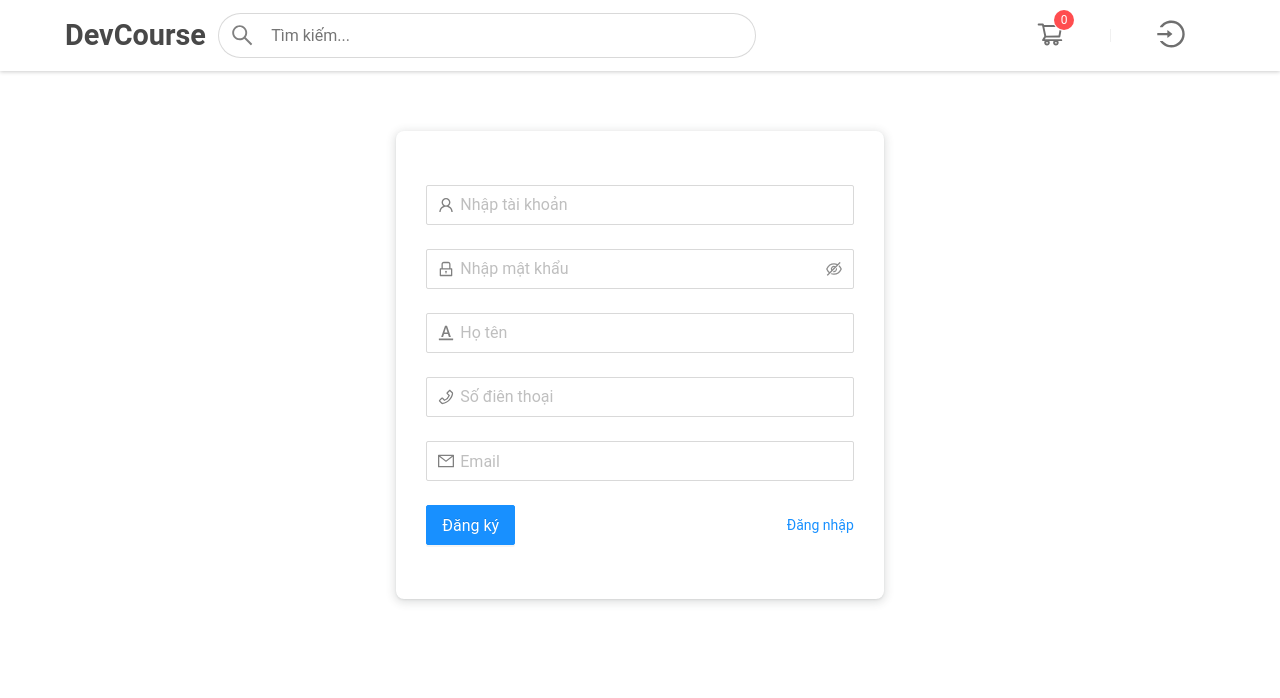
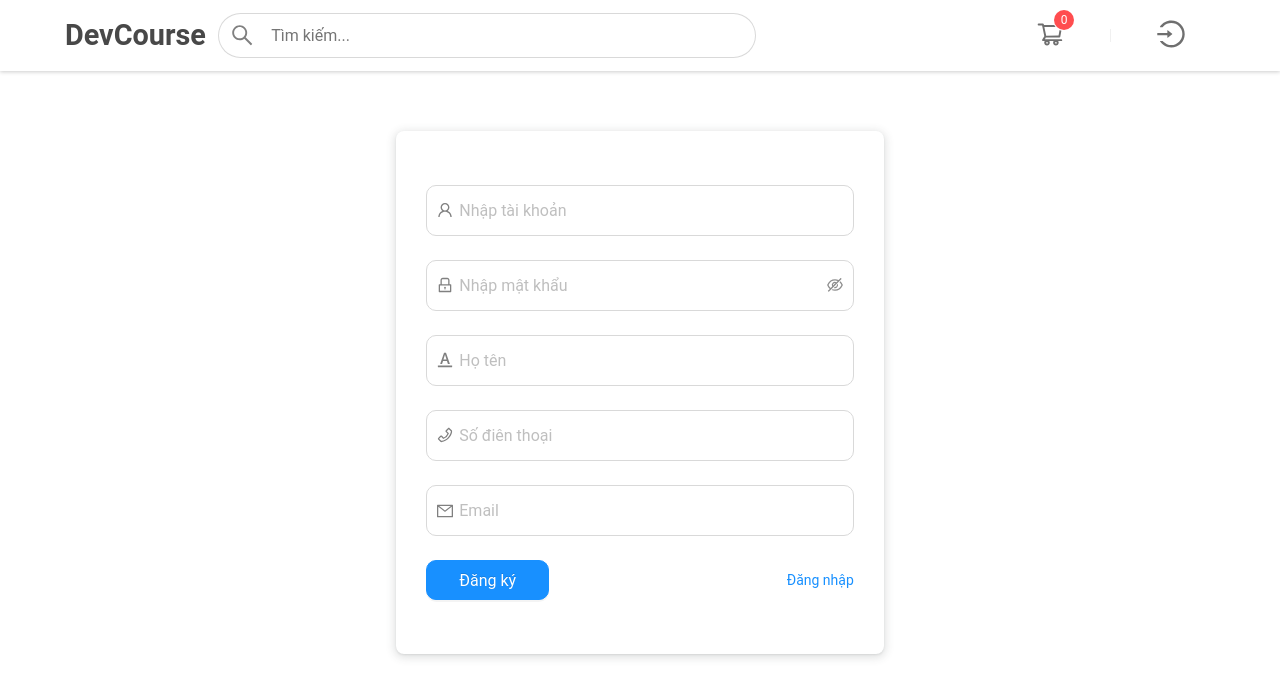
Before and after one commit to codedola/dev-courses, a React (Create React App) app: page /register in a window 1280 px wide. Shown: the top 698 px of the page. Built offline with nearby package versions, Linux system fonts and the light colour scheme; no server answers.

Commit message:
split child component in Login,Register page

```diff
--- /dev/null
+++ b/src/components/LoginForm/index.js
@@ -0,0 +1,47 @@
+import React from "react";
+import { Input, Space } from "antd";
+import { UserOutlined, LockOutlined } from "@ant-design/icons";
+import {
+    FormStyled,
+    FormItemStyled,
+    ButtonSytled,
+} from "../StyledComponent/Login.Styled";
+import { Link } from "react-router-dom";
+export default function LoginForm() {
+    const onFinish = (values) => {
+        console.log("Success:", values);
+    };
+    return (
+        <FormStyled name='basic' size='large' onFinish={onFinish}>
+            <FormItemStyled name='taiKhoan'>
+                <Input prefix={<UserOutlined />} placeholder='Nhập tài khoản' />
+            </FormItemStyled>
+
+            <FormItemStyled name='matKhau'>
+                <Input.Password
+                    prefix={<LockOutlined />}
+                    placeholder='Nhập mật khẩu'
+                />
+            </FormItemStyled>
+
+            <FormItemStyled>
+                <Space
+                    style={{
+                        display: "flex",
+                        justifyContent: "space-between",
+                    }}
+                >
+                    <ButtonSytled
+                        type='primary'
+                        size='large'
+                        htmlType='submit'
+                        block
+                    >
+                        Đăng nhập
+                    </ButtonSytled>
+                    <Link to='/register'>Đăng ký</Link>
+                </Space>
+            </FormItemStyled>
+        </FormStyled>
+    );
+}
--- /dev/null
+++ b/src/components/RegisterForm/index.js
@@ -0,0 +1,63 @@
+import React from "react";
+import { Input, Space } from "antd";
+import {
+    UserOutlined,
+    LockOutlined,
+    FontColorsOutlined,
+    PhoneOutlined,
+    MailOutlined,
+} from "@ant-design/icons";
+import {
+    FormStyled,
+    FormItemStyled,
+    ButtonSytled,
+} from "../StyledComponent/Login.Styled";
+import { Link } from "react-router-dom";
+
+export default function RegisterForm() {
+    const onFinish = (values) => {
+        console.log("Success:", values);
+    };
+    return (
+        <FormStyled name='basic' size='large' onFinish={onFinish}>
+            <FormItemStyled name='taiKhoan'>
+                <Input prefix={<UserOutlined />} placeholder='Nhập tài khoản' />
+            </FormItemStyled>
+
+            <FormItemStyled name='matKhau'>
+                <Input.Password
+                    prefix={<LockOutlined />}
+                    placeholder='Nhập mật khẩu'
+                />
+            </FormItemStyled>
+            <FormItemStyled name='hoTen'>
+                <Input placeholder='Họ tên' prefix={<FontColorsOutlined />} />
+            </FormItemStyled>
+            <FormItemStyled name='soDT'>
+                <Input placeholder='Số điên thoại' prefix={<PhoneOutlined />} />
+            </FormItemStyled>
+            <FormItemStyled name='email'>
+                <Input placeholder='Email' prefix={<MailOutlined />} />
+            </FormItemStyled>
+
+            <FormItemStyled>
+                <Space
+                    style={{
+                        display: "flex",
+                        justifyContent: "space-between",
+                    }}
+                >
+                    <ButtonSytled
+                        type='primary'
+                        size='large'
+                        htmlType='submit'
+                        block
+                    >
+                        Đăng ký
+                    </ButtonSytled>
+                    <Link to='/login'>Đăng nhập</Link>
+                </Space>
+            </FormItemStyled>
+        </FormStyled>
+    );
+}
--- a/src/components/StyledComponent/Login.Styled.js
+++ b/src/components/StyledComponent/Login.Styled.js
@@ -1,5 +1,5 @@
 import styled from "styled-components";
-import { Row, Form } from "antd";
+import { Row, Form, Button } from "antd";
 
 // helper
 export const SpacingStyled = styled.div`
@@ -23,3 +23,16 @@ export const FormStyled = styled(Form)`
         }
     }
 `;
+
+export const FormItemStyled = styled(Form.Item)`
+    .ant-input-affix-wrapper {
+        padding: 12px 10px;
+        border-radius: 10px;
+    }
+`;
+
+export const ButtonSytled = styled(Button)`
+    line-height: 1rem;
+    border-radius: 10px;
+    padding: 12px 32px;
+`;
--- a/src/pages/Login.js
+++ b/src/pages/Login.js
@@ -1,57 +1,18 @@
 import React from "react";
-import { Form, Input, Button, Col, Space } from "antd";
-import { UserOutlined, LockOutlined } from "@ant-design/icons";
+import { Col } from "antd";
+import LoginForm from "../components/LoginForm";
 import {
     SpacingStyled,
-    FormStyled,
     LoginStyled,
     RowLoginStyled,
 } from "../components/StyledComponent/Login.Styled";
-import { Link } from "react-router-dom";
 export default function Login() {
-    const onFinish = (values) => {
-        console.log("Success:", values);
-    };
-
     return (
         <LoginStyled>
             <SpacingStyled sizeSpacing={"30px"} />
             <RowLoginStyled justify='center'>
                 <Col xs={24} md={12} lg={10}>
-                    <FormStyled name='basic' size='large' onFinish={onFinish}>
-                        <Form.Item name='taiKhoan'>
-                            <Input
-                                prefix={<UserOutlined />}
-                                placeholder='Nhập tài khoản'
-                            />
-                        </Form.Item>
-
-                        <Form.Item name='matKhau'>
-                            <Input.Password
-                                prefix={<LockOutlined />}
-                                placeholder='Nhập mật khẩu'
-                            />
-                        </Form.Item>
-
-                        <Form.Item>
-                            <Space
-                                style={{
-                                    display: "flex",
-                                    justifyContent: "space-between",
-                                }}
-                            >
-                                <Button
-                                    type='primary'
-                                    size='large'
-                                    htmlType='submit'
-                                    block
-                                >
-                                    Đăng nhập
-                                </Button>
-                                <Link to='/register'>Đăng ký</Link>
-                            </Space>
-                        </Form.Item>
-                    </FormStyled>
+                    <LoginForm />
                 </Col>
             </RowLoginStyled>
             <SpacingStyled sizeSpacing={"30px"} />
--- a/src/pages/Register.js
+++ b/src/pages/Register.js
@@ -1,83 +1,20 @@
 import React from "react";
-import { Form, Input, Button, Col, Space } from "antd";
-import {
-    UserOutlined,
-    LockOutlined,
-    MailOutlined,
-    PhoneOutlined,
-    FontColorsOutlined,
-} from "@ant-design/icons";
+import { Col } from "antd";
+import RegisterForm from "../components/RegisterForm";
 
 import {
     SpacingStyled,
-    FormStyled,
     LoginStyled,
     RowLoginStyled,
 } from "../components/StyledComponent/Login.Styled";
-import { Link } from "react-router-dom";
 
 export default function Register() {
-    const onFinish = (values) => {
-        console.log("Success:", values);
-    };
-
     return (
         <LoginStyled>
             <SpacingStyled sizeSpacing={"30px"} />
             <RowLoginStyled justify='center'>
                 <Col xs={24} md={12} lg={10}>
-                    <FormStyled name='basic' size='large' onFinish={onFinish}>
-                        <Form.Item name='taiKhoan'>
-                            <Input
-                                prefix={<UserOutlined />}
-                                placeholder='Nhập tài khoản'
-                            />
-                        </Form.Item>
-
-                        <Form.Item name='matKhau'>
-                            <Input.Password
-                                prefix={<LockOutlined />}
-                                placeholder='Nhập mật khẩu'
-                            />
-                        </Form.Item>
-                        <Form.Item name='hoTen'>
-                            <Input
-                                placeholder='Họ tên'
-                                prefix={<FontColorsOutlined />}
-                            />
-                        </Form.Item>
-                        <Form.Item name='soDT'>
-                            <Input
-                                placeholder='Số điên thoại'
-                                prefix={<PhoneOutlined />}
-                            />
-                        </Form.Item>
-                        <Form.Item name='email'>
-                            <Input
-                                placeholder='Email'
-                                prefix={<MailOutlined />}
-                            />
-                        </Form.Item>
-
-                        <Form.Item>
-                            <Space
-                                style={{
-                                    display: "flex",
-                                    justifyContent: "space-between",
-                                }}
-                            >
-                                <Button
-                                    type='primary'
-                                    size='large'
-                                    htmlType='submit'
-                                    block
-                                >
-                                    Đăng ký
-                                </Button>
-                                <Link to='/login'>Đăng nhập</Link>
-                            </Space>
-                        </Form.Item>
-                    </FormStyled>
+                    <RegisterForm />
                 </Col>
             </RowLoginStyled>
             <SpacingStyled sizeSpacing={"30px"} />
```
